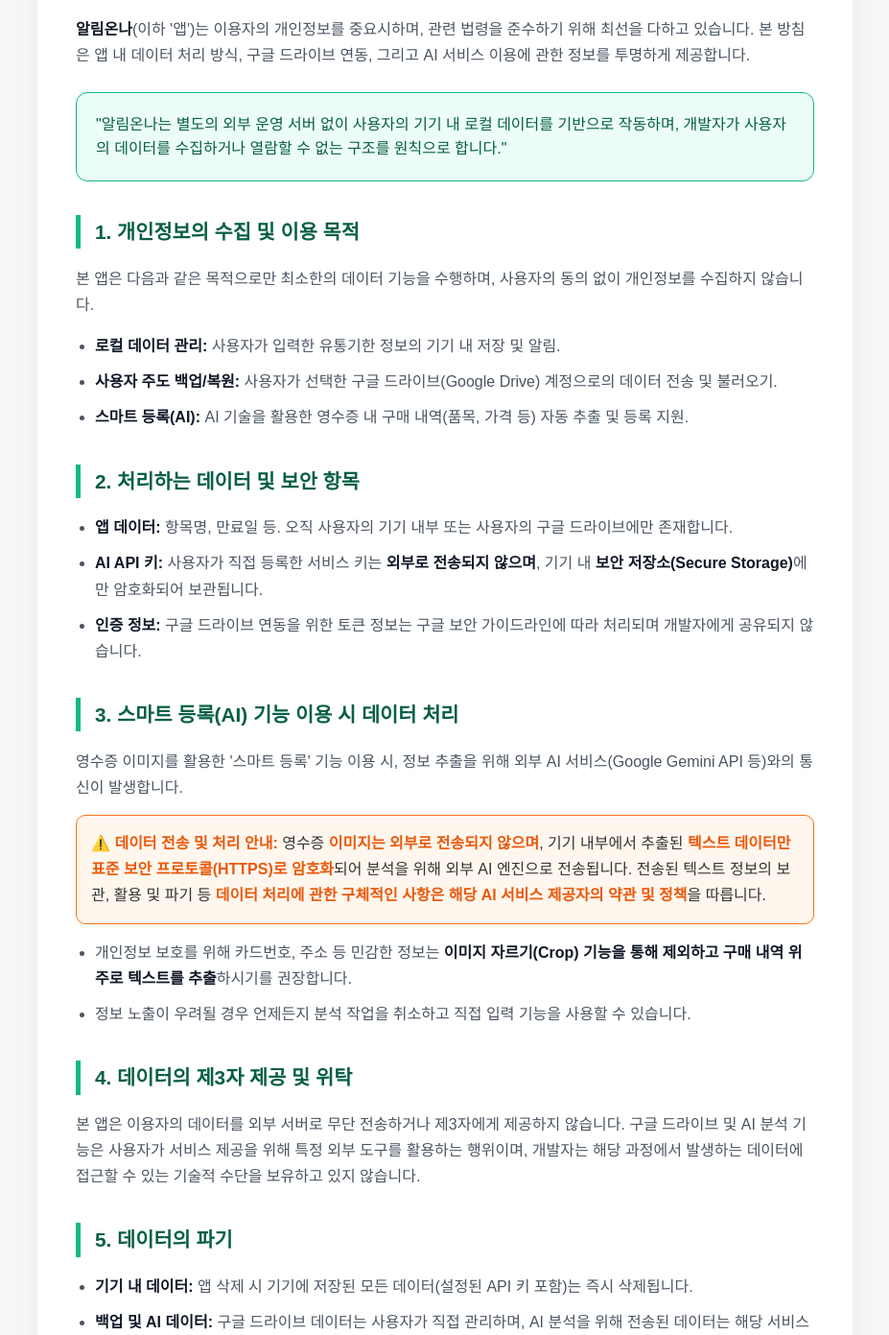
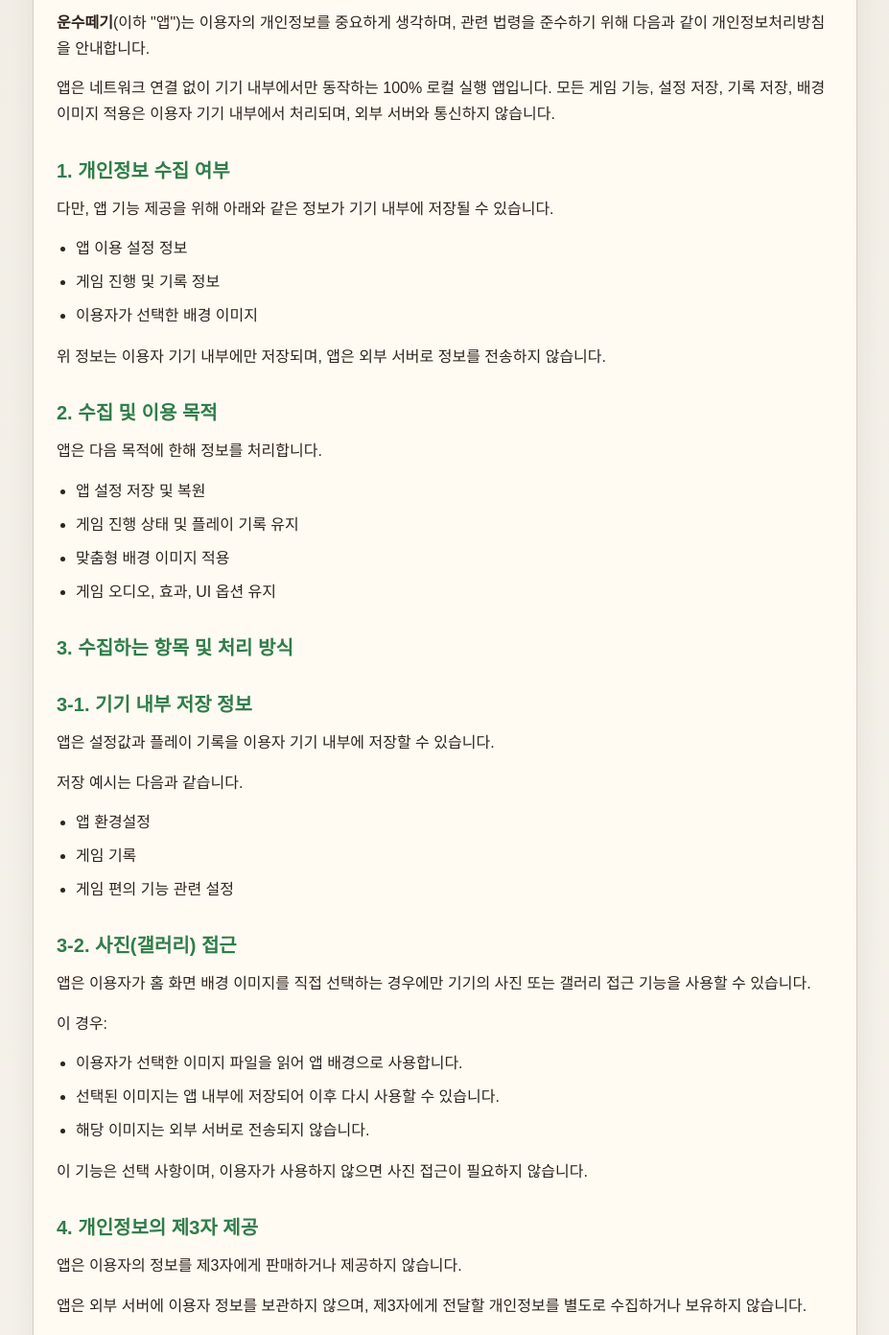
Before and after one commit to insac04/privacy-policy, a plain HTML site: page index.html in a window 1280 px wide. Shown: the part 149-1540 px from the top of the page at 96% size, without its empty margins (176-1103 px from the left). Drawn offline with Linux system fonts and the light colour scheme.

Commit message:
Update index.html

```diff
--- a/index.html
+++ b/index.html
@@ -1,171 +1,236 @@
-<!DOCTYPE html>
+<!doctype html>
 <html lang="ko">
-
   <head>
-    <meta charset="UTF-8">
-    <meta name="viewport" content="width=device-width, initial-scale=1.0">
-    <title>개인정보 처리방침 - 알림온나</title>
+    <meta charset="utf-8">
+    <meta name="viewport" content="width=device-width, initial-scale=1">
+    <title>개인정보처리방침</title>
     <style>
-        body {
-            font-family: 'Pretendard', sans-serif;
-            line-height: 1.7;
-            color: #333;
-            max-width: 850px;
-            margin: 0 auto;
-            padding: 20px;
-            background-color: #f4f7f6;
+      :root {
+        color-scheme: light;
+        --bg: #f6f3ec;
+        --panel: #fffaf2;
+        --text: #2f241d;
+        --muted: #6b5a4c;
+        --line: #d9ccbd;
+        --accent: #2f7d4a;
       }
 
-        .container {
-            background: #fff;
-            padding: 40px;
-            border-radius: 16px;
-            box-shadow: 0 10px 25px rgba(0, 0, 0, 0.05);
+      * {
+        box-sizing: border-box;
+      }
+
+      body {
+        margin: 0;
+        font-family:
+          "Noto Sans KR",
+          "Apple SD Gothic Neo",
+          "Malgun Gothic",
+          sans-serif;
+        background: linear-gradient(180deg, #f2eee6 0%, var(--bg) 100%);
+        color: var(--text);
+        line-height: 1.7;
+      }
+
+      .wrap {
+        max-width: 900px;
+        margin: 0 auto;
+        padding: 32px 20px 56px;
+      }
+
+      .panel {
+        background: var(--panel);
+        border: 1px solid var(--line);
+        border-radius: 18px;
+        padding: 28px 24px;
+        box-shadow: 0 10px 28px rgba(49, 34, 24, 0.08);
       }
 
       h1 {
-            border-bottom: 3px solid #10b981;
-            padding-bottom: 15px;
-            color: #065f46;
-            font-size: 1.8rem;
+        margin: 0 0 10px;
+        font-size: 30px;
+        line-height: 1.2;
+      }
+
+      .date {
+        margin: 0 0 28px;
+        color: var(--muted);
+        font-size: 14px;
       }
 
       h2 {
-            margin-top: 35px;
-            color: #065f46;
-            font-size: 1.3rem;
-            border-left: 5px solid #10b981;
-            padding-left: 15px;
+        margin: 32px 0 12px;
+        font-size: 20px;
+        line-height: 1.35;
+        color: var(--accent);
       }
 
-        p,
-        li {
-            font-size: 1rem;
-            color: #4b5563;
-            margin-bottom: 10px;
-        }
-
-        .highlight {
-            background-color: #ecfdf5;
-            border: 1px solid #10b981;
-            padding: 20px;
-            margin: 25px 0;
-            border-radius: 12px;
-            font-weight: 500;
-            color: #065f46;
-            line-height: 1.6;
-        }
-
-        .important-box {
-            background-color: #fff7ed;
-            border: 1px solid #f97316;
-            padding: 15px;
-            border-radius: 10px;
-            margin: 15px 0;
-        }
-
-        .important-box strong {
-            color: #ea580c;
+      p {
+        margin: 0 0 14px;
       }
 
       ul {
-            padding-left: 20px;
+        margin: 0 0 16px 20px;
+        padding: 0;
       }
 
-        footer {
-            margin-top: 50px;
-            font-size: 0.9rem;
-            color: #9ca3af;
-            text-align: center;
-            border-top: 1px solid #e5e7eb;
-            padding-top: 20px;
+      li {
+        margin: 0 0 8px;
       }
 
-        strong {
-            color: #111827;
+      code {
+        padding: 1px 6px;
+        border-radius: 6px;
+        background: #f1e7d8;
+        font-family: "Consolas", "D2Coding", monospace;
+        font-size: 0.95em;
+      }
+
+      .note {
+        margin-top: 20px;
+        padding: 14px 16px;
+        border-radius: 12px;
+        background: #f4eee2;
+        border: 1px solid var(--line);
+        color: var(--muted);
+      }
+
+      @media (max-width: 640px) {
+        .wrap {
+          padding: 18px 12px 32px;
+        }
+
+        .panel {
+          padding: 20px 16px;
+          border-radius: 14px;
+        }
+
+        h1 {
+          font-size: 26px;
+        }
+
+        h2 {
+          font-size: 18px;
+        }
       }
     </style>
   </head>
+  <body>
+    <main class="wrap">
+      <section class="panel">
+        <h1>개인정보처리방침</h1>
+        <p class="date">시행일: 2026-04-22</p>
 
-<body>
-    <div class="container">
-        <h1>개인정보 처리방침</h1>
-        <p><strong>알림온나</strong>(이하 '앱')는 이용자의 개인정보를 중요시하며, 관련 법령을 준수하기 위해 최선을 다하고 있습니다. 본 방침은 앱 내 데이터 처리 방식, 구글 드라이브
-            연동, 그리고 AI 서비스 이용에 관한 정보를 투명하게 제공합니다.</p>
+        <p>
+          <strong>운수떼기</strong>(이하 "앱")는 이용자의 개인정보를 중요하게
+          생각하며, 관련 법령을 준수하기 위해 다음과 같이
+          개인정보처리방침을 안내합니다.
+        </p>
+        <p>
+          앱은 네트워크 연결 없이 기기 내부에서만 동작하는 100% 로컬 실행
+          앱입니다. 모든 게임 기능, 설정 저장, 기록 저장, 배경 이미지 적용은
+          이용자 기기 내부에서 처리되며, 외부 서버와 통신하지 않습니다.
+        </p>
 
-        <div class="highlight">
-            "알림온나는 별도의 외부 운영 서버 없이 사용자의 기기 내 로컬 데이터를 기반으로 작동하며, 개발자가 사용자의 데이터를 수집하거나 열람할 수 없는 구조를 원칙으로 합니다."
-        </div>
+        <h2>1. 개인정보 수집 여부</h2>
+        <p>
+          다만, 앱 기능 제공을 위해 아래와 같은 정보가 기기 내부에 저장될 수
+          있습니다.
+        </p>
+        <ul>
+          <li>앱 이용 설정 정보</li>
+          <li>게임 진행 및 기록 정보</li>
+          <li>이용자가 선택한 배경 이미지</li>
+        </ul>
+        <p>
+          위 정보는 이용자 기기 내부에만 저장되며, 앱은 외부 서버로 정보를
+          전송하지 않습니다.
+        </p>
 
-        <h2>1. 개인정보의 수집 및 이용 목적</h2>
-        <p>본 앱은 다음과 같은 목적으로만 최소한의 데이터 기능을 수행하며, 사용자의 동의 없이 개인정보를 수집하지 않습니다.</p>
+        <h2>2. 수집 및 이용 목적</h2>
+        <p>앱은 다음 목적에 한해 정보를 처리합니다.</p>
         <ul>
-            <li><strong>로컬 데이터 관리:</strong> 사용자가 입력한 유통기한 정보의 기기 내 저장 및 알림.</li>
-            <li><strong>사용자 주도 백업/복원:</strong> 사용자가 선택한 구글 드라이브(Google Drive) 계정으로의 데이터 전송 및 불러오기.</li>
-            <li><strong>스마트 등록(AI):</strong> AI 기술을 활용한 영수증 내 구매 내역(품목, 가격 등) 자동 추출 및 등록 지원.</li>
+          <li>앱 설정 저장 및 복원</li>
+          <li>게임 진행 상태 및 플레이 기록 유지</li>
+          <li>맞춤형 배경 이미지 적용</li>
+          <li>게임 오디오, 효과, UI 옵션 유지</li>
         </ul>
 
-        <h2>2. 처리하는 데이터 및 보안 항목</h2>
+        <h2>3. 수집하는 항목 및 처리 방식</h2>
+        <h2>3-1. 기기 내부 저장 정보</h2>
+        <p>
+          앱은 설정값과 플레이 기록을 이용자 기기 내부에 저장할 수 있습니다.
+        </p>
+        <p>저장 예시는 다음과 같습니다.</p>
         <ul>
-            <li><strong>앱 데이터:</strong> 항목명, 만료일 등. 오직 사용자의 기기 내부 또는 사용자의 구글 드라이브에만 존재합니다.</li>
-            <li><strong>AI API 키:</strong> 사용자가 직접 등록한 서비스 키는 <strong>외부로 전송되지 않으며</strong>, 기기 내 <strong>보안 저장소(Secure
-                    Storage)</strong>에만 암호화되어 보관됩니다.</li>
-            <li><strong>인증 정보:</strong> 구글 드라이브 연동을 위한 토큰 정보는 구글 보안 가이드라인에 따라 처리되며 개발자에게 공유되지 않습니다.</li>
+          <li>앱 환경설정</li>
+          <li>게임 기록</li>
+          <li>게임 편의 기능 관련 설정</li>
         </ul>
 
-        <h2>3. 스마트 등록(AI) 기능 이용 시 데이터 처리</h2>
-        <p>영수증 이미지를 활용한 '스마트 등록' 기능 이용 시, 정보 추출을 위해 외부 AI 서비스(Google Gemini API 등)와의 통신이 발생합니다.</p>
-        <div class="important-box">
-            <strong>⚠️ 데이터 전송 및 처리 안내:</strong>
-            영수증 <strong>이미지는 외부로 전송되지 않으며</strong>, 기기 내부에서 추출된 <strong>텍스트 데이터만 표준 보안 프로토콜(HTTPS)로 암호화</strong>되어
-            분석을 위해 외부 AI 엔진으로 전송됩니다. 전송된 텍스트 정보의 보관, 활용 및 파기 등 <strong>데이터
-                처리에 관한 구체적인 사항은 해당 AI 서비스 제공자의 약관 및 정책</strong>을 따릅니다.
-        </div>
+        <h2>3-2. 사진(갤러리) 접근</h2>
+        <p>
+          앱은 이용자가 홈 화면 배경 이미지를 직접 선택하는 경우에만 기기의
+          사진 또는 갤러리 접근 기능을 사용할 수 있습니다.
+        </p>
+        <p>이 경우:</p>
         <ul>
-            <li>개인정보 보호를 위해 카드번호, 주소 등 민감한 정보는 <strong>이미지 자르기(Crop) 기능을 통해 제외하고 구매 내역 위주로 텍스트를 추출</strong>하시기를 권장합니다.
-            </li>
-            <li>정보 노출이 우려될 경우 언제든지 분석 작업을 취소하고 직접 입력 기능을 사용할 수 있습니다.</li>
+          <li>이용자가 선택한 이미지 파일을 읽어 앱 배경으로 사용합니다.</li>
+          <li>선택된 이미지는 앱 내부에 저장되어 이후 다시 사용할 수 있습니다.</li>
+          <li>해당 이미지는 외부 서버로 전송되지 않습니다.</li>
+        </ul>
+        <p>
+          이 기능은 선택 사항이며, 이용자가 사용하지 않으면 사진 접근이
+          필요하지 않습니다.
+        </p>
+
+        <h2>4. 개인정보의 제3자 제공</h2>
+        <p>
+          앱은 이용자의 정보를 제3자에게 판매하거나 제공하지 않습니다.
+        </p>
+        <p>
+          앱은 외부 서버에 이용자 정보를 보관하지 않으며, 제3자에게 전달할
+          개인정보를 별도로 수집하거나 보유하지 않습니다.
+        </p>
+
+        <h2>5. 개인정보의 처리 위탁</h2>
+        <p>
+          앱은 별도의 클라우드 서버, 회원 서버, 분석 서버, 광고 서버를
+          사용하지 않으며, 이용자 정보를 외부 사업자에게 처리 위탁하지
+          않습니다.
+        </p>
+
+        <h2>6. 개인정보의 보유 및 이용기간</h2>
+        <p>앱이 저장하는 정보는 다음과 같이 처리됩니다.</p>
+        <ul>
+          <li>설정 정보: 이용자가 앱을 삭제하거나 앱 데이터 삭제 전까지</li>
+          <li>플레이 기록: 이용자가 앱을 삭제하거나 앱 데이터 삭제 전까지</li>
+          <li>사용자 지정 배경 이미지: 이용자가 배경 이미지를 변경하거나 앱을 삭제하거나 앱 데이터 삭제 전까지</li>
+        </ul>
+        <p>
+          이용자가 앱을 삭제하거나 앱 데이터를 삭제하면 관련 정보는 함께
+          삭제될 수 있습니다.
+        </p>
+
+        <h2>7. 개인정보처리방침의 변경</h2>
+        <p>
+          본 개인정보처리방침은 앱 기능 변경, 법령 변경 또는 운영 정책 변경에
+          따라 수정될 수 있습니다.
+        </p>
+        <p>
+          내용이 변경되는 경우 앱 설명 페이지, 배포 페이지 또는 별도 고지
+          수단을 통해 안내할 수 있습니다.
+        </p>
+
+        <h2>8. 문의처</h2>
+        <p>
+          개인정보처리방침 관련 문의는 아래 연락처로 문의하시기 바랍니다.
+        </p>
+        <ul>
+          <li>운영자/개발자: <code>[운영자명 또는 개발사명 입력]</code></li>
+          <li>이메일: <code>[문의용 이메일 주소 입력]</code></li>
         </ul>
 
-        <h2>4. 데이터의 제3자 제공 및 위탁</h2>
-        <p>본 앱은 이용자의 데이터를 외부 서버로 무단 전송하거나 제3자에게 제공하지 않습니다. 구글 드라이브 및 AI 분석 기능은 사용자가 서비스 제공을 위해 특정 외부 도구를 활용하는 행위이며, 개발자는
-            해당 과정에서 발생하는 데이터에 접근할 수 있는 기술적 수단을 보유하고 있지 않습니다.</p>
-
-        <h2>5. 데이터의 파기</h2>
-        <ul>
-            <li><strong>기기 내 데이터:</strong> 앱 삭제 시 기기에 저장된 모든 데이터(설정된 API 키 포함)는 즉시 삭제됩니다.</li>
-            <li><strong>백업 및 AI 데이터:</strong> 구글 드라이브 데이터는 사용자가 직접 관리하며, AI 분석을 위해 전송된 데이터는 해당 서비스 제공자의 정책에 따라 파기됩니다.
-            </li>
-        </ul>
-
-        <h2>6. 서비스 이용 기록 및 오류 데이터 처리 안내</h2>
-        <p>본 앱은 서비스의 안정성 개선과 기술적 오류 수정을 위해 Google의 Firebase Crashlytics를 활용합니다. 해당 기능은 사용자의 선택권을 보장하기 위해 다음과 같은 방식으로 운영됩니다.</p>
-
-        <div style="margin-left: 20px;">
-            <p><strong>1. 오류 리포트 수집 및 처리 (Firebase Crashlytics)</strong></p>
-            <ul>
-                <li><strong>자동 수집 비활성화:</strong> 앱 실행 및 일반적인 이용 과정에서 오류 보고를 위한 백그라운드 네트워크 연결은 기본적으로 차단되어 있습니다.</li>
-                <li><strong>기기 내 로컬 기록:</strong> 앱 이용 중 예기치 못한 종료(Crash)가 발생할 경우, 오류의 원인이 되는 스택 트레이스(Stack Trace) 및 기기 정보는 앱 전용 내부 비공개 저장소(Internal Storage)에 파일 형태로 기록됩니다. 이 과정은 오프라인으로 진행되며 외부로 데이터를 전송하지 않습니다.</li>
-                <li><strong>사용자 명시적 전송:</strong> 다음 앱 실행 시, 기기에 기록된 오류 리포트가 확인되면 사용자에게 전송 여부를 묻는 팝업을 표시합니다. 사용자가 '전송'을 선택한 시점에만 해당 데이터를 Firebase 서버로 전송합니다.</li>
-                <li><strong>거절 시 데이터 파기:</strong> 사용자가 전송을 거절할 경우, 기기 내부에 임시 저장되었던 오류 리포트 파일은 즉시 삭제되며 서버로 전송되지 않습니다.</li>
-            </ul>
-
-            <p><strong>2. 수집되는 정보의 범위</strong></p>
-            <p>전송 승인 시 수집되는 데이터는 기술적 분석을 위한 항목으로 제한되며, 사용자의 개인 식별 정보는 포함되지 않습니다.</p>
-            <ul>
-                <li><strong>기기 및 OS 정보:</strong> 모델명, 운영체제 버전, 아키텍처, 배터리 및 RAM 상태 등</li>
-                <li><strong>앱 상태 정보:</strong> 앱 버전, 오류 발생 시점의 함수 호출 기록(Stack Trace) 등</li>
-            </ul>
-        </div>
-
-        <h2>7. 문의처</h2>
-        <p>개인정보 처리와 관련하여 문의사항이 있으시면 아래의 메일로 연락해주시기 바랍니다.</p>
-        <p>이메일: <strong>insac04@gmail.com</strong></p>
-
-        <footer>
-            <p>시행 일자: 2026년 02월 06일</p>
-        </footer>
-    </div>
+      </section>
+    </main>
   </body>
-
 </html>
```
Lines whose indentation alone changed are shown as unchanged.
